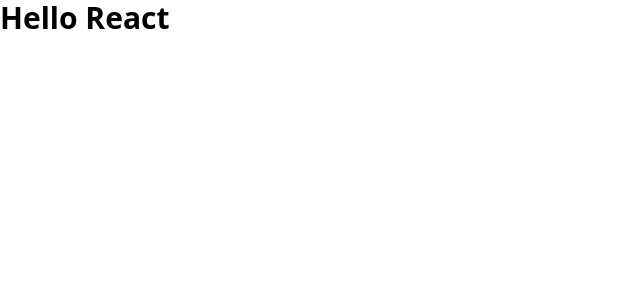
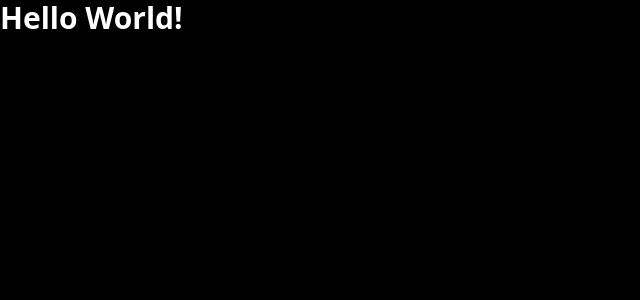
Before and after one commit to jm-alan/react-typescript-starter-no-cra, a React app: page / in a window 1280 px wide. Shown: the top 300 px of the page, without its empty margins (0-640 px from the left). Built offline with nearby package versions, Linux system fonts and the light colour scheme.

Commit message:
basic homepage styling

```diff
--- a/src/App.tsx
+++ b/src/App.tsx
@@ -2,9 +2,9 @@
 
 export default function App(): JSX.Element {
   return (
-    <div>
-      <span className='font-extrabold text-3xl'>
-        Hello React
+    <div className='bg-black h-screen w-screen'>
+      <span className='font-extrabold text-3xl text-white'>
+        Hello World!
       </span>
     </div>
   );
```
